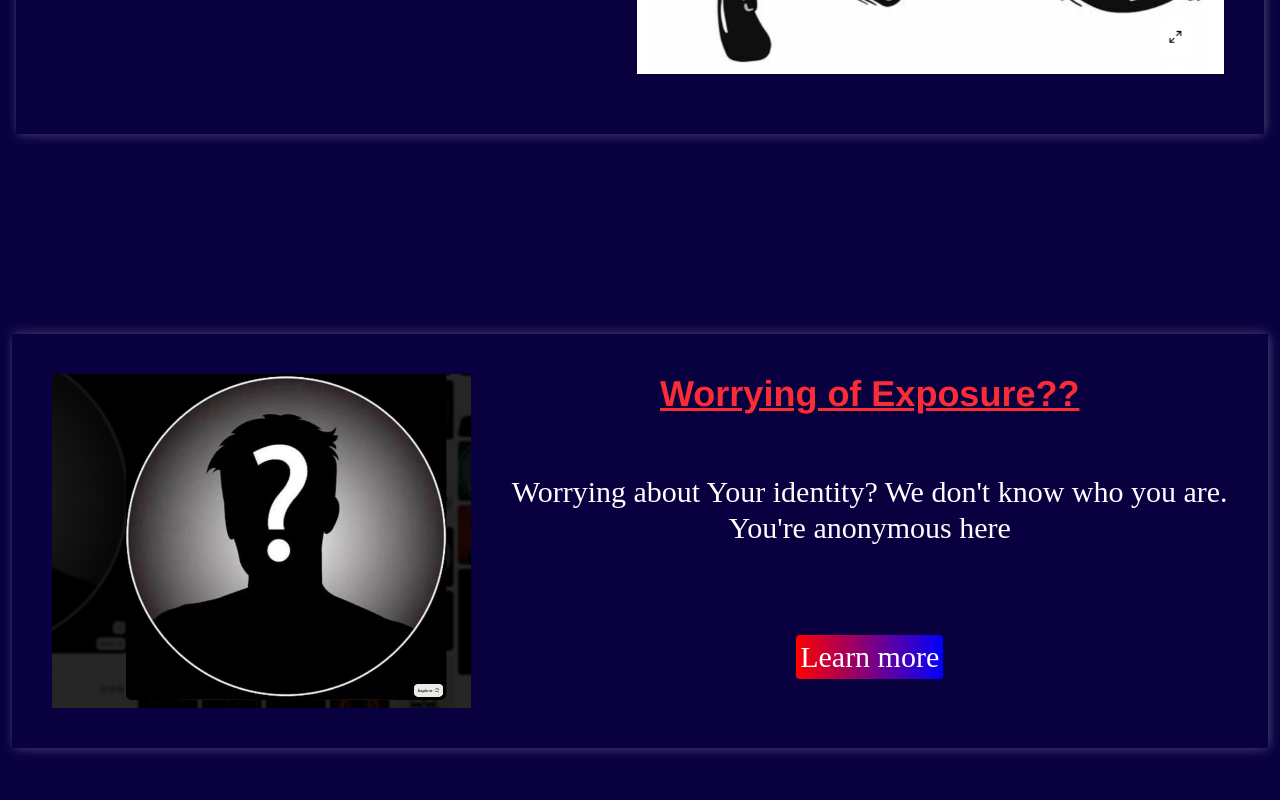
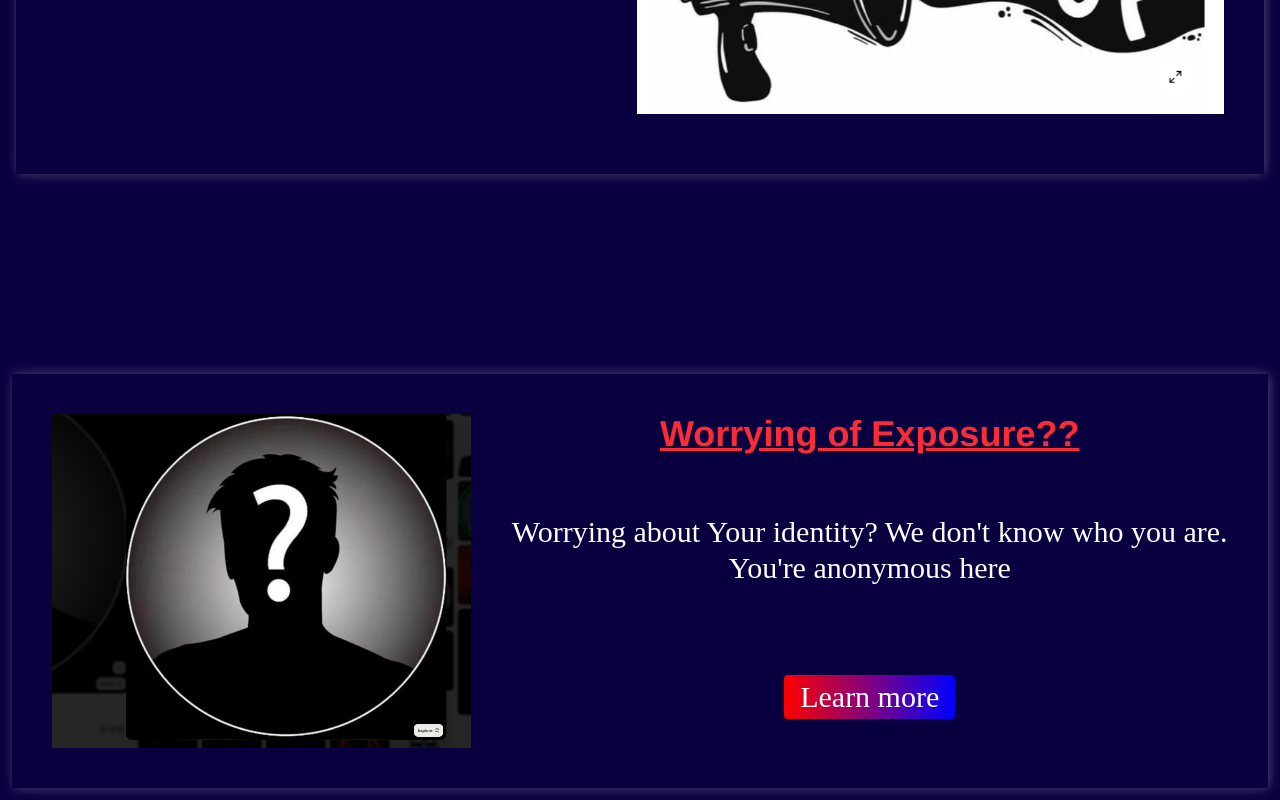
Before and after one commit to nianod/secret-arena, a React (Vite) app: page / in a window 1280 px wide. Shown: the part 594-1394 px from the top of the page. Before the commit the page ends 1354 px from the top, so only its background shows below. Built offline with nearby package versions, Linux system fonts and the light colour scheme.

Commit message:
added swal and motion

```diff
--- a/package.json
+++ b/package.json
@@ -11,8 +11,10 @@
   },
   "dependencies": {
     "@tailwindcss/vite": "^4.1.11",
+    "framer-motion": "^12.23.0",
     "react": "^19.1.0",
     "react-dom": "^19.1.0",
+    "sweetalert2": "^11.22.2",
     "tailwindcss": "^4.1.11"
   },
   "devDependencies": {
--- a/src/Pages/Landing.tsx
+++ b/src/Pages/Landing.tsx
@@ -1,11 +1,24 @@
 import { definitions,pics } from "./LandingLogic";
+import swal from 'sweetalert2'
+import { motion } from "framer-motion";
 
 
 const Landing = () => {
 
+  const handleClick = () => {
+    swal.fire({
+      title: "Privacy",
+      text: "Your identity here is completely anonymous",
+      icon: "warning",
+      confirmButtonText: 'okay',
+      background: 'white',
+      color: 'black'
+    })
+  }
+
   return (
     <div>
-      <h1 className="text-red-400 font-bold text-5xl text-center">WELCOME TO VIBLY ANONYMOUS</h1>
+      <h1 className="text-red-400 font-bold text-5xl text-center mt-10">WELCOME TO VIBLY ANONYMOUS</h1>
       <div className="bod m-4 overflow-hidden pr-10 text-white flex mt-50 p-15">
         <div className="w-[50%] gap-15 flex flex-col">
           <h2 className="text-4xl font-black font-[helvetica] text-center underline text-red-500">That secret you've being Hiding</h2>
@@ -26,7 +39,7 @@ const Landing = () => {
         <div className="gap-15 flex flex-col font-[oswald] text-3xl ">
           <h2 className="text-4xl font-black text-center font-[helvetica] underline text-red-500">Worrying of Exposure??</h2>
           <p className="text-center">{definitions.identity}</p>
-          <button className="bg-[linear-gradient(to_right,_red,_blue)] w-fit m-auto p-1 rounded cursor-pointer">Learn more</button>
+          <button onClick={handleClick} className="bg-[linear-gradient(to_right,_red,_blue)] text-white px-4 hover:scale-105 transition w-fit m-auto p-1 rounded cursor-pointer">Learn more</button>
         </div>
       </div>
     </div>
```
Also changed, not shown: 1 other file (tests, documents, lock files or other folders).
